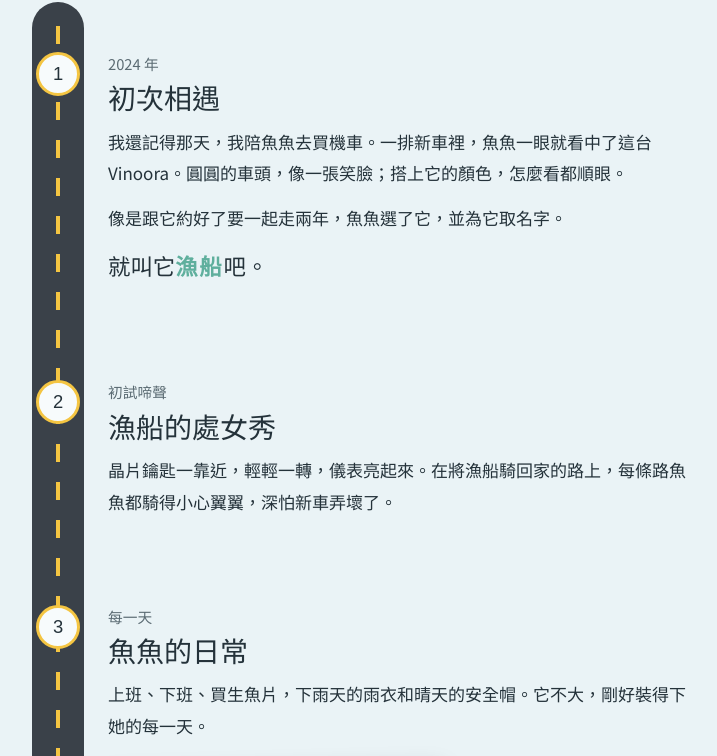
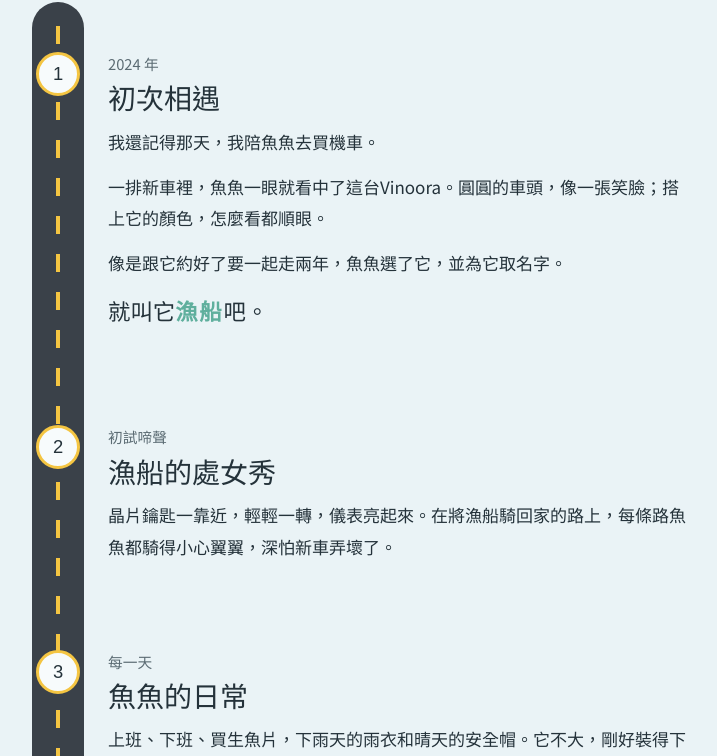
Before and after one commit to leofish999/fishingBoat, a plain HTML site: page index.html in a window 1280 px wide. Shown: the part 734-1490 px from the top of the page, without its empty margins (256-973 px from the left). Drawn offline with nearby package versions, Linux system fonts and the light colour scheme; a web font is replaced by a local one.

Commit message:
change line for article

```diff
--- a/index.html
+++ b/index.html
@@ -670,7 +670,8 @@
       <span class="km" aria-hidden="true">1</span>
       <time data-key="t1">2024 年</time>
       <h2 data-key="h1">初次相遇</h2>
-      <p data-key="p1">我還記得那天，我陪魚魚去買機車。一排新車裡，魚魚一眼就看中了這台Vinoora。圓圓的車頭，像一張笑臉；搭上它的顏色，怎麼看都順眼。</p>
+      <p data-key="p1">我還記得那天，我陪魚魚去買機車。</p>
+      <p data-key="p1">一排新車裡，魚魚一眼就看中了這台Vinoora。圓圓的車頭，像一張笑臉；搭上它的顏色，怎麼看都順眼。</p>
       <p data-key="p1b">像是跟它約好了要一起走兩年，魚魚選了它，並為它取名字。</p>
       <p data-key="p1b" class="boat-name">就叫它<span>漁船</span>吧。</p>
       <!-- <ul class="specs" aria-label="車款配備">
```
